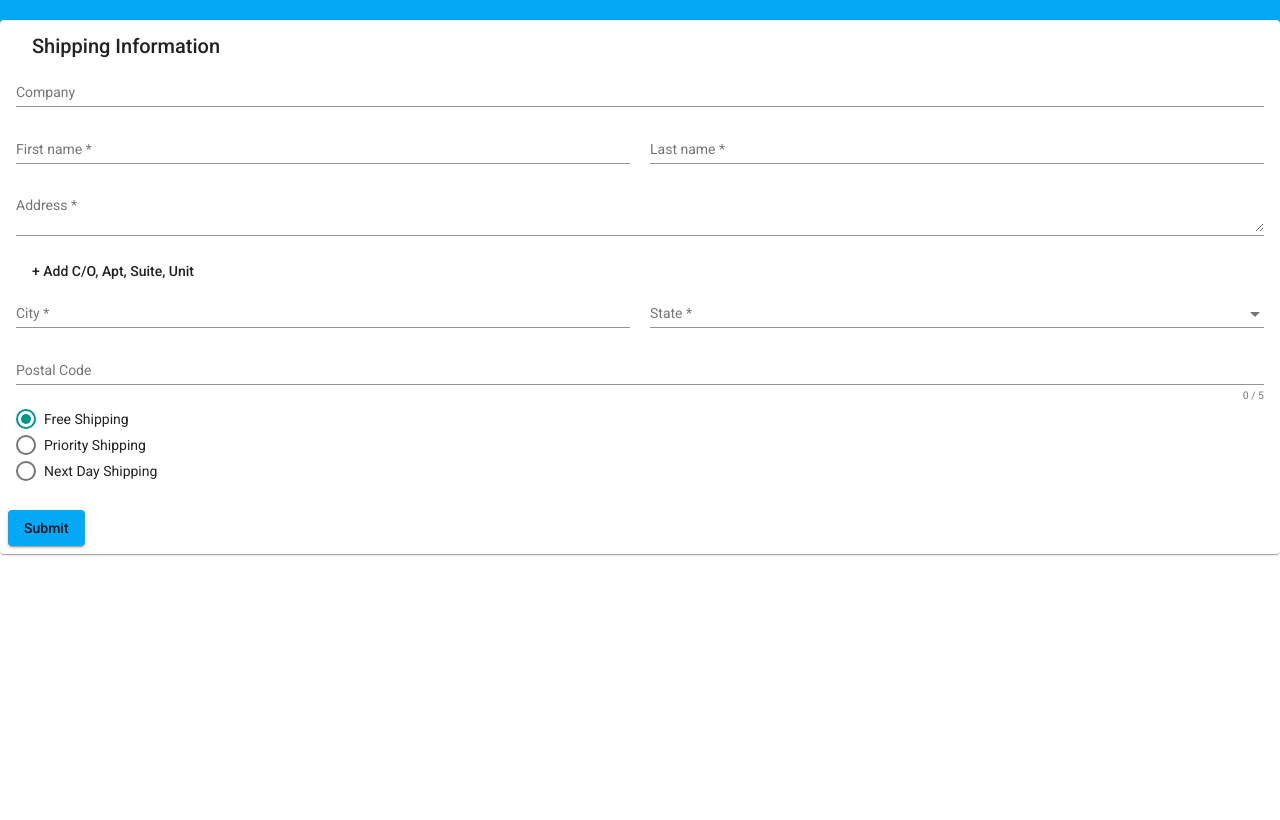
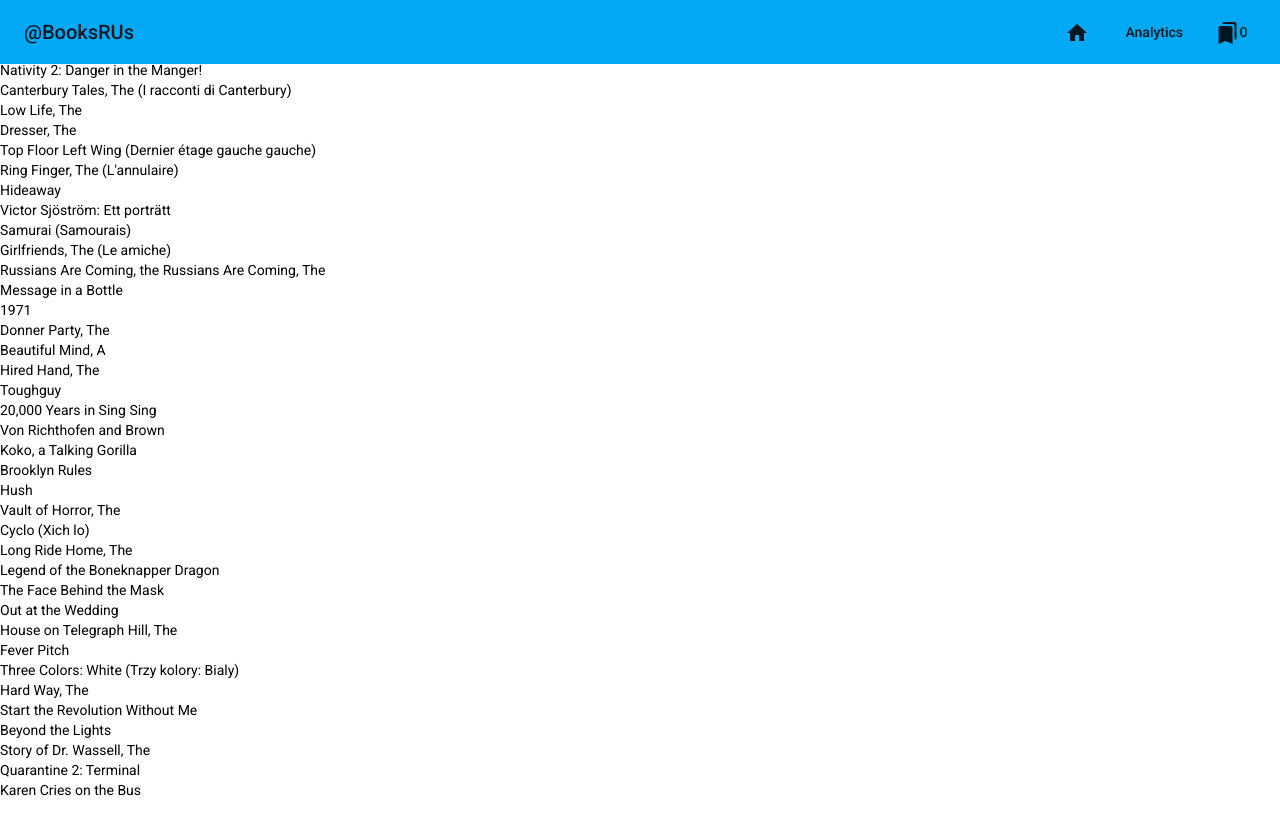
Before and after one commit to athirasarman/75F, an Angular app in the folder BooksRUs/: page /books in a window 1280 px wide. Built offline with nearby package versions, Linux system fonts and the light colour scheme.

Commit message:
sharing data using behaviour subjects done

```diff
--- a/BooksRUs/src/app/dashboard/books/books.component.html
+++ b/BooksRUs/src/app/dashboard/books/books.component.html
@@ -1,100 +1,4 @@
-<form [formGroup]="addressForm" novalidate (ngSubmit)="onSubmit()">
-  <mat-card class="shipping-card">
-    <mat-card-header>
-      <mat-card-title>Shipping Information</mat-card-title>
-    </mat-card-header>
-    <mat-card-content>
-      <div class="row">
-        <div class="col">
-          <mat-form-field class="full-width">
-            <input matInput placeholder="Company" formControlName="company">
-          </mat-form-field>
-        </div>
-      </div>
-      <div class="row">
-        <div class="col">
-          <mat-form-field class="full-width">
-            <input matInput placeholder="First name" formControlName="firstName">
-            <mat-error *ngIf="addressForm.controls['firstName'].hasError('required')">
-              First name is <strong>required</strong>
-            </mat-error>
-          </mat-form-field>
-        </div>
-        <div class="col">
-          <mat-form-field class="full-width">
-            <input matInput placeholder="Last name" formControlName="lastName">
-            <mat-error *ngIf="addressForm.controls['lastName'].hasError('required')">
-              Last name is <strong>required</strong>
-            </mat-error>
-          </mat-form-field>
-        </div>
-      </div>
-      <div class="row">
-        <div class="col">
-          <mat-form-field class="full-width">
-            <textarea matInput placeholder="Address" formControlName="address"></textarea>
-            <mat-error *ngIf="addressForm.controls['address'].hasError('required')">
-              Address is <strong>required</strong>
-            </mat-error>
-          </mat-form-field>
-        </div>
-      </div>
-      <div class="row" *ngIf="!hasUnitNumber">
-        <div class="col">
-          <button mat-button type="button" (click)="hasUnitNumber = !hasUnitNumber">
-            + Add C/O, Apt, Suite, Unit
-          </button>
-        </div>
-      </div>
-      <div class="row" *ngIf="hasUnitNumber">
-        <div class="col">
-          <mat-form-field class="full-width">
-            <textarea matInput placeholder="Address 2" formControlName="address2"></textarea>
-          </mat-form-field>
-        </div>
-      </div>
-      <div class="row">
-        <div class="col">
-          <mat-form-field class="full-width">
-            <input matInput placeholder="City" formControlName="city">
-            <mat-error *ngIf="addressForm.controls['city'].hasError('required')">
-              City is <strong>required</strong>
-            </mat-error>
-          </mat-form-field>
-        </div>
-        <div class="col">
-          <mat-form-field class="full-width">
-            <mat-select placeholder="State" formControlName="state">
-              <mat-option *ngFor="let state of states" [value]="state.abbreviation">
-                {{ state.name }}
-              </mat-option>
-            </mat-select>
-            <mat-error *ngIf="addressForm.controls['state'].hasError('required')">
-              State is <strong>required</strong>
-            </mat-error>
-          </mat-form-field>
-        </div>
-      </div>
-      <div class="row">
-        <div class="col">
-          <mat-form-field class="full-width">
-            <input matInput #postalCode maxlength="5" placeholder="Postal Code" type="number" formControlName="postalCode">
-            <mat-hint align="end">{{postalCode.value.length}} / 5</mat-hint>
-          </mat-form-field>
-        </div>
-      </div>
-      <div class="row">
-        <div class="col">
-          <mat-radio-group formControlName="shipping">
-            <mat-radio-button value="free">Free Shipping</mat-radio-button>
-            <mat-radio-button value="priority">Priority Shipping</mat-radio-button>
-            <mat-radio-button value="nextday">Next Day Shipping</mat-radio-button>
-          </mat-radio-group>
-        </div>
-      </div>
-    </mat-card-content>
-    <mat-card-actions>
-      <button mat-raised-button color="primary" type="submit">Submit</button>
-    </mat-card-actions>
-  </mat-card>
-</form>
+
+<div *ngFor="let book of bookList | async">
+  {{book.name}}
+</div>
--- a/BooksRUs/src/app/dashboard/books/books.component.ts
+++ b/BooksRUs/src/app/dashboard/books/books.component.ts
@@ -1,93 +1,30 @@
-import { Component } from '@angular/core';
+import { Component, OnDestroy } from '@angular/core';
 import { FormBuilder, Validators } from '@angular/forms';
+import { Observable, Subscription, of } from 'rxjs';
+import { SharedSubjectsService } from '../../shared-data/shared-subjects.service';
+import { Books } from '../../books';
 
 @Component({
   selector: 'app-books',
   templateUrl: './books.component.html',
   styleUrls: ['./books.component.scss']
 })
-export class BooksComponent {
-  addressForm = this.fb.group({
-    company: null,
-    firstName: [null, Validators.required],
-    lastName: [null, Validators.required],
-    address: [null, Validators.required],
-    address2: null,
-    city: [null, Validators.required],
-    state: [null, Validators.required],
-    postalCode: [null, Validators.compose([
-      Validators.required, Validators.minLength(5), Validators.maxLength(5)])
-    ],
-    shipping: ['free', Validators.required]
-  });
+export class BooksComponent implements OnDestroy{
+  bookList:Observable<Books[]>=of([]);
+  books: Subscription;
+  constructor(private fb: FormBuilder,
+    private sharedSubjectsService:SharedSubjectsService)
+  {
+    this.books=this.sharedSubjectsService.books.subscribe(data=>{
+      this.bookList=of(data);
 
-  hasUnitNumber = false;
+    });
+  }
 
-  states = [
-    {name: 'Alabama', abbreviation: 'AL'},
-    {name: 'Alaska', abbreviation: 'AK'},
-    {name: 'American Samoa', abbreviation: 'AS'},
-    {name: 'Arizona', abbreviation: 'AZ'},
-    {name: 'Arkansas', abbreviation: 'AR'},
-    {name: 'California', abbreviation: 'CA'},
-    {name: 'Colorado', abbreviation: 'CO'},
-    {name: 'Connecticut', abbreviation: 'CT'},
-    {name: 'Delaware', abbreviation: 'DE'},
-    {name: 'District Of Columbia', abbreviation: 'DC'},
-    {name: 'Federated States Of Micronesia', abbreviation: 'FM'},
-    {name: 'Florida', abbreviation: 'FL'},
-    {name: 'Georgia', abbreviation: 'GA'},
-    {name: 'Guam', abbreviation: 'GU'},
-    {name: 'Hawaii', abbreviation: 'HI'},
-    {name: 'Idaho', abbreviation: 'ID'},
-    {name: 'Illinois', abbreviation: 'IL'},
-    {name: 'Indiana', abbreviation: 'IN'},
-    {name: 'Iowa', abbreviation: 'IA'},
-    {name: 'Kansas', abbreviation: 'KS'},
-    {name: 'Kentucky', abbreviation: 'KY'},
-    {name: 'Louisiana', abbreviation: 'LA'},
-    {name: 'Maine', abbreviation: 'ME'},
-    {name: 'Marshall Islands', abbreviation: 'MH'},
-    {name: 'Maryland', abbreviation: 'MD'},
-    {name: 'Massachusetts', abbreviation: 'MA'},
-    {name: 'Michigan', abbreviation: 'MI'},
-    {name: 'Minnesota', abbreviation: 'MN'},
-    {name: 'Mississippi', abbreviation: 'MS'},
-    {name: 'Missouri', abbreviation: 'MO'},
-    {name: 'Montana', abbreviation: 'MT'},
-    {name: 'Nebraska', abbreviation: 'NE'},
-    {name: 'Nevada', abbreviation: 'NV'},
-    {name: 'New Hampshire', abbreviation: 'NH'},
-    {name: 'New Jersey', abbreviation: 'NJ'},
-    {name: 'New Mexico', abbreviation: 'NM'},
-    {name: 'New York', abbreviation: 'NY'},
-    {name: 'North Carolina', abbreviation: 'NC'},
-    {name: 'North Dakota', abbreviation: 'ND'},
-    {name: 'Northern Mariana Islands', abbreviation: 'MP'},
-    {name: 'Ohio', abbreviation: 'OH'},
-    {name: 'Oklahoma', abbreviation: 'OK'},
-    {name: 'Oregon', abbreviation: 'OR'},
-    {name: 'Palau', abbreviation: 'PW'},
-    {name: 'Pennsylvania', abbreviation: 'PA'},
-    {name: 'Puerto Rico', abbreviation: 'PR'},
-    {name: 'Rhode Island', abbreviation: 'RI'},
-    {name: 'South Carolina', abbreviation: 'SC'},
-    {name: 'South Dakota', abbreviation: 'SD'},
-    {name: 'Tennessee', abbreviation: 'TN'},
-    {name: 'Texas', abbreviation: 'TX'},
-    {name: 'Utah', abbreviation: 'UT'},
-    {name: 'Vermont', abbreviation: 'VT'},
-    {name: 'Virgin Islands', abbreviation: 'VI'},
-    {name: 'Virginia', abbreviation: 'VA'},
-    {name: 'Washington', abbreviation: 'WA'},
-    {name: 'West Virginia', abbreviation: 'WV'},
-    {name: 'Wisconsin', abbreviation: 'WI'},
-    {name: 'Wyoming', abbreviation: 'WY'}
-  ];
 
-  constructor(private fb: FormBuilder) {}
+  ngOnDestroy() {
+        // unsubscribe to ensure no memory leaks
+        this.books.unsubscribe();
 
-  onSubmit(): void {
-    alert('Thanks!');
-  }
 }
+}
--- a/BooksRUs/src/app/dashboard/layout/layout.component.html
+++ b/BooksRUs/src/app/dashboard/layout/layout.component.html
@@ -5,6 +5,7 @@
 <div class="dashboard-card">
 
   <app-search></app-search>
+  <app-books></app-books>
 </div>
 
 
--- a/BooksRUs/src/app/header/header.component.html
+++ b/BooksRUs/src/app/header/header.component.html
@@ -11,7 +11,7 @@
         </button>
 
     <button  mat-icon-button aria-label="Menu button with a menu icon">
-         <mat-icon>bookmarks</mat-icon>{{bookmarkCount}}
+         <mat-icon>bookmarks</mat-icon>{{bookmarkCount | async}}
         </button>
 
 
--- a/BooksRUs/src/app/header/header.component.ts
+++ b/BooksRUs/src/app/header/header.component.ts
@@ -1,9 +1,10 @@
 import { Component } from '@angular/core';
 import { BreakpointObserver, Breakpoints } from '@angular/cdk/layout';
-import { Observable } from 'rxjs';
+import { Observable,of,Subscription } from 'rxjs';
 import { map, shareReplay } from 'rxjs/operators';
 import {MediaMatcher} from '@angular/cdk/layout';
 import {ChangeDetectorRef, OnDestroy} from '@angular/core';
+import { SharedSubjectsService } from '../shared-data/shared-subjects.service';
 
 @Component({
   selector: 'app-header',
@@ -11,18 +12,17 @@ import {ChangeDetectorRef, OnDestroy} from '@angular/core';
   styleUrls: ['./header.component.scss']
 })
 export class HeaderComponent implements OnDestroy {
-   mobileQuery: MediaQueryList;
-   bookmarkCount=0;
-   private _mobileQueryListener: () => void;
+  bookmarkCount:Observable<number>=of(0);
+  count: Subscription;
+  constructor(private sharedSubjectsService:SharedSubjectsService) {
+    this.count=this.sharedSubjectsService.bookmarkCount.subscribe(data=>{
+      this.bookmarkCount=of(data);
 
-  constructor(changeDetectorRef: ChangeDetectorRef, media: MediaMatcher) {
-    this.mobileQuery = media.matchMedia('(max-width: 600px)');
-    this._mobileQueryListener = () => changeDetectorRef.detectChanges();
-    this.mobileQuery.addListener(this._mobileQueryListener);
+    });
   }
 
    ngOnDestroy(): void {
-    this.mobileQuery.removeListener(this._mobileQueryListener);
+
   }
 
 }
--- a/BooksRUs/src/app/shared-data/shared-subjects.service.ts
+++ b/BooksRUs/src/app/shared-data/shared-subjects.service.ts
@@ -1,12 +1,20 @@
 import { Injectable } from '@angular/core';
-import { Subject } from 'rxjs';
+import { Subject,Observable,of, BehaviorSubject } from 'rxjs';
+import { Books } from '../books';
+import { BookList } from '../landing';
 
 @Injectable({
   providedIn: 'root'
 })
 export class SharedSubjectsService {
 
-  bookmarkCount:Subject<number>=new Subject<number>();
-  books:Subject<any>=new Subject<any>();
-  constructor() { }
+  bookmarkCount:BehaviorSubject<number>=new BehaviorSubject<number>(0);
+  books:BehaviorSubject<Books[]>=new BehaviorSubject<Books[]>(BookList);
+  constructor() {
+
+   }
+
+getBooks():Observable<any>{
+   return this.books.asObservable();
 }
+}
--- a/BooksRUs/tsconfig.json
+++ b/BooksRUs/tsconfig.json
@@ -25,6 +25,7 @@
     "enableI18nLegacyMessageIdFormat": false,
     "strictInjectionParameters": true,
     "strictInputAccessModifiers": true,
-    "strictTemplates": true
+    "strictTemplates": true,
+    "strictPropertyInitialization": false
   }
 }
```
Also changed, not shown: BooksRUs/src/app/dashboard/books-service.service.ts (added, +10 -0 lines), 1 other file (tests, documents, lock files or other folders).
